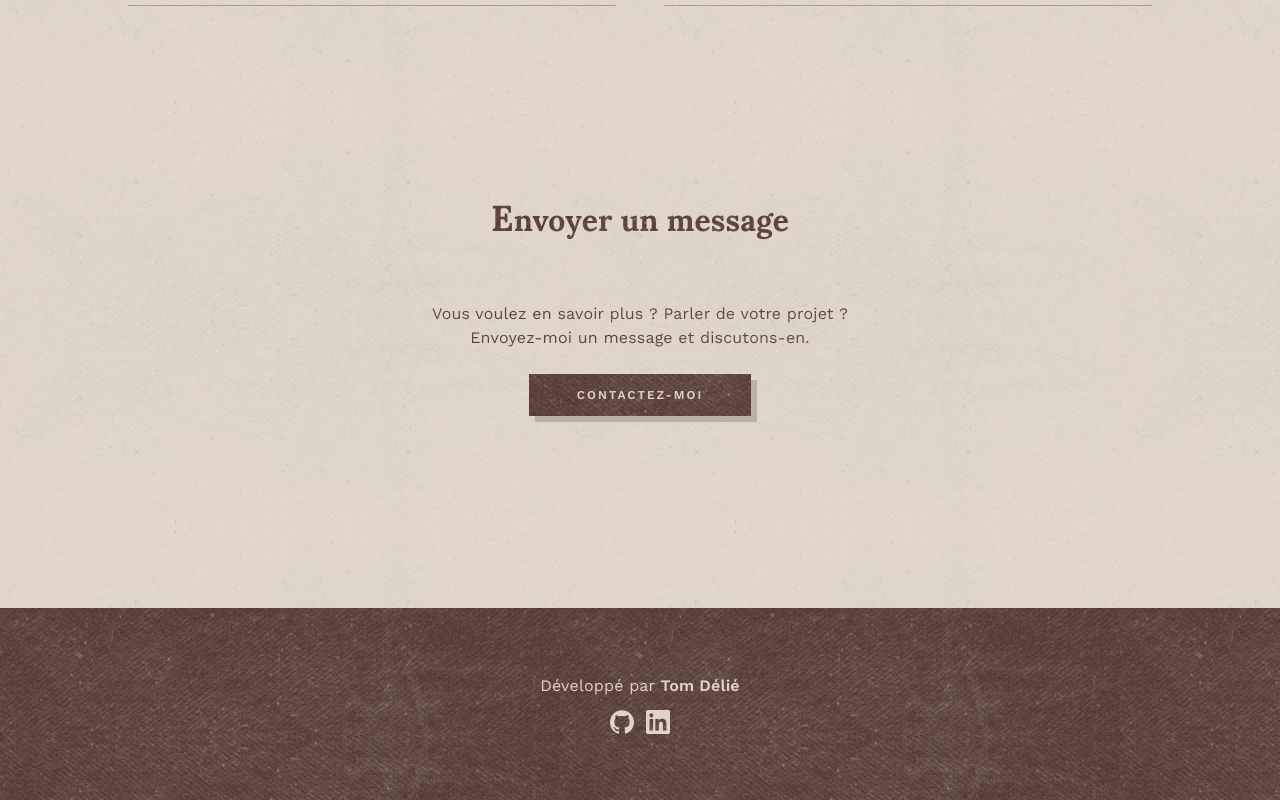
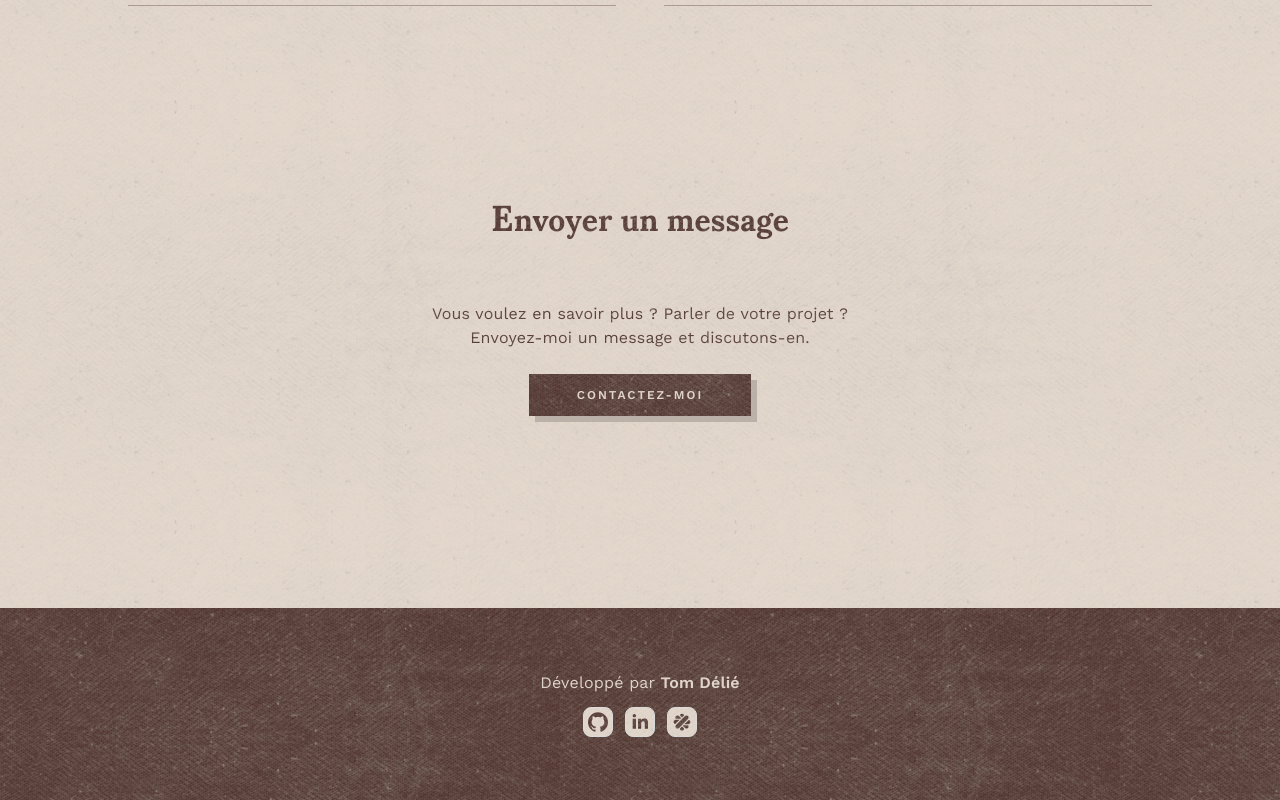
Before and after one commit to tomdelie/tomdelie.com.v2, a Vue app: page / in a window 1280 px wide. Shown: the part 2833-3633 px from the top of the page. Built offline with nearby package versions, Linux system fonts and the light colour scheme.

Commit message:
feat(footer): change links style

```diff
--- a/src/App.vue
+++ b/src/App.vue
@@ -4,6 +4,7 @@
 import Skill from './components/Skill.vue';
 import GitHub from './components/GitHub.vue';
 import Linkedin from './components/Linkedin.vue';
+import Malt from './components/Malt.vue';
 import Lettrine from './components/Lettrine.vue';
 import Contact from './components/Contact.vue';
 import { ref } from 'vue';
@@ -100,11 +101,14 @@
     <div>
       <p class="mb-3">Développé par <b class="font-semibold">Tom Délié</b></p>
       <div class="flex items-center justify-center">
-        <a class="mr-3" href="https://github.com/tomdelie" target="_blank">
+        <a class="border rounded-lg bg-primary p-1 mr-3" href="https://github.com/tomdelie" target="_blank">
           <GitHub />
         </a>
-        <a href="https://www.linkedin.com/in/tom-d%C3%A9li%C3%A9-44a298159/" target="_blank">
+        <a class="border rounded-lg bg-primary p-1 mr-3" href="https://www.linkedin.com/in/tom-d%C3%A9li%C3%A9-44a298159/" target="_blank">
           <Linkedin />
+        </a>
+        <a class="border rounded-lg bg-primary p-1" href="https://www.malt.fr/profile/tomdelie" target="_blank">
+          <Malt />
         </a>
       </div>
     </div>
--- a/src/components/GitHub.vue
+++ b/src/components/GitHub.vue
@@ -4,12 +4,12 @@
 
 <style scoped>
 #github {
-  width: 24px;
-  height: 24px;
+  width: 20px;
+  height: 20px;
 }
 
 #github path {
-  fill: var(--primary);
+  fill: var(--secondary);
   transition: .1s all linear;
 }
 
--- a/src/components/Linkedin.vue
+++ b/src/components/Linkedin.vue
@@ -1,18 +1,17 @@
 <template>
-  <svg id="linkedin" viewBox="0 0 24 24" xmlns="http://www.w3.org/2000/svg">
-    <path fill="currentColor" d="M20.447 20.452h-3.554v-5.569c0-1.328-.027-3.037-1.852-3.037-1.853 0-2.136 1.445-2.136 2.939v5.667H9.351V9h3.414v1.561h.046c.477-.9 1.637-1.85 3.37-1.85 3.601 0 4.267 2.37 4.267 5.455v6.286zM5.337 7.433c-1.144 0-2.063-.926-2.063-2.065 0-1.138.92-2.063 2.063-2.063 1.14 0 2.064.925 2.064 2.063 0 1.139-.925 2.065-2.064 2.065zm1.782 13.019H3.555V9h3.564v11.452zM22.225 0H1.771C.792 0 0 .774 0 1.729v20.542C0 23.227.792 24 1.771 24h20.451C23.2 24 24 23.227 24 22.271V1.729C24 .774 23.2 0 22.222 0h.003z"
-    />
-  </svg>
+<svg id="linkedin" xmlns="http://www.w3.org/2000/svg" viewBox="0 0 30 30">
+  <path d="M9,25H4V10h5V25z M6.501,8C5.118,8,4,6.879,4,5.499S5.12,3,6.501,3C7.879,3,9,4.121,9,5.499C9,6.879,7.879,8,6.501,8z M27,25h-4.807v-7.3c0-1.741-0.033-3.98-2.499-3.98c-2.503,0-2.888,1.896-2.888,3.854V25H12V9.989h4.614v2.051h0.065 c0.642-1.18,2.211-2.424,4.551-2.424c4.87,0,5.77,3.109,5.77,7.151C27,16.767,27,25,27,25z"/>
+</svg>
 </template>
 
 <style scoped>
 #linkedin {
-  width: 24px;
-  height: 24px;
+  width: 20px;
+  height: 20px;
 }
 
 #linkedin path {
-  fill: var(--primary);
+  fill: var(--secondary);
   transition: .1s all linear;
 }
 
--- /dev/null
+++ b/src/components/Malt.vue
@@ -0,0 +1,27 @@
+<template>
+  <svg id="malt" xmlns="http://www.w3.org/2000/svg" viewBox="0 0 512 512">
+    <rect width="512" height="512" rx="15%" />
+    <path d="m408.4 103.8c-32.5-32.4-67.1-11.4-88.8 10.2L114.8 318.8c-21.7 21.7-44.4 54.7-10.2 88.8c34.1 34.1 67 11.4 88.7-10.3l204.8-204.8c21.7-21.6 42.7-56.3 10.3-88.7zm-195.7-8.4 43.4 43.4 44.1-44.2c3-3 6-5.8 9.1-8.4c-4.6-23.3-17.9-44.4-53.3-44.4c-35.4 0-48.7 21.2-53.2 44.5c3.3 2.9 6.6 5.8 9.9 9.1zm87.5 322.1-44.1-44.1-43.4 43.3c-3.3 3.3-6.5 6.4-9.8 9.2c5 23.8 19 45.5 53.1 45.5c34.2 0 48.3-21.9 53.2-45.7c-3-2.6-6-5.2-9-8.2zm-105.9-217h-83.6c-30.7 0-70 9.7-70 55.5c0 34.3 21.9 48.3 45.8 53.2c2.8-3.2 107.8-108.7 107.8-108.7zm231.5 2.3c-2.6 3-107.9 108.8-107.9 108.8h82.4c30.7 0 70-7.3 70-55.6c0-35.3-21.1-48.6-44.5-53.2zm-204.1-29.7 14.9-14.9-43.3-43.4c-21.7-21.7-54.6-44.4-88.8-10.2c-25 25-19.4 49.4-6.2 69.1c4.1-.3 123.4-.6 123.4-.6zm68.7 165.9-15 15 44.2 44.1c21.7 21.7 56.3 42.7 88.7 10.3c24.2-24.2 18.7-49.7 5.3-70c-4.3.3-123.2.6-123.2.6z"/>
+  </svg>
+</template>
+
+<style scoped>
+#malt {
+  width: 20px;
+  height: 20px;
+}
+
+#malt rect {
+  fill: var(--primary);
+}
+
+#malt path {
+  fill: var(--secondary);
+  transition: .1s all linear;
+}
+
+#malt:hover path {
+  transition: .1s all linear;
+  fill: var(--tertiary);
+}
+</style>
--- a/src/components/Project.vue
+++ b/src/components/Project.vue
@@ -1,12 +1,6 @@
 <script setup lang="ts">
 import OpenInNew from './OpenInNew.vue';
 import { onMounted, ref } from 'vue';
-
-const styles = [`
-.swiper-button-prev {
-  color: red;
-}
-`];
 
 const swiperEl = ref();
 
```
